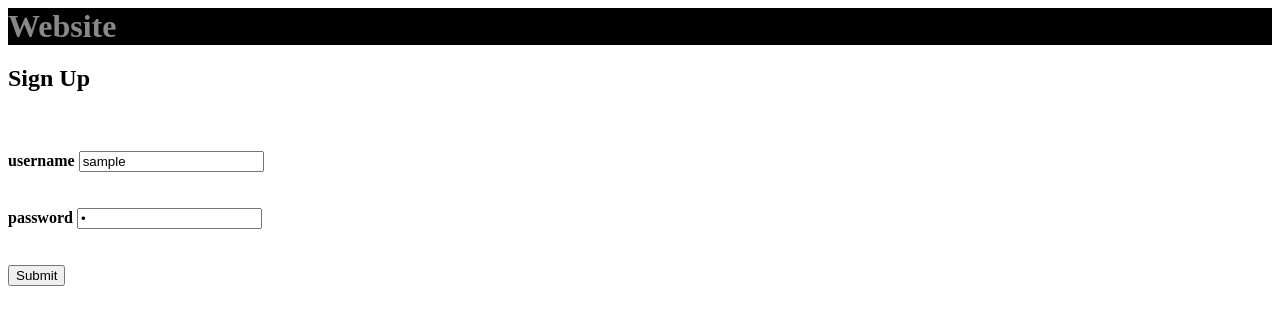
After one commit to 0918707799/Udacity-nanodegreeplus, a Python web app: template multiuserblog/project/subproject2/templates/login.html in a window 1280 px wide. The commit adds this page. Shown: the top 325 px of the page. Run offline with Jinja, Linux system fonts and the light colour scheme; the template is opened without the code that fills it: most values are stand-ins (such as "Sample title", 1, 10 or a date in 2020).

Commit message:
added login feature

```diff
--- a/multiuserblog/project/subproject2/templates/trial.html
+++ b/multiuserblog/project/subproject2/templates/firstpage.html
@@ -8,5 +8,5 @@
 <br>
 <br>
 <a href="/signup"> <button>SignUp</button></a>
-
+<a href="/login"> <button>LogIn</button></a>
 {% endblock %}
--- /dev/null
+++ b/multiuserblog/project/subproject2/templates/login.html
@@ -0,0 +1,20 @@
+{% extends "base.html" %} {% block content %}
+
+<form method="post">
+    <h2>Sign Up</h2>
+    <br>
+    <label><h4>username
+    <input type="text" name="username" value="{{username}}" >
+    </label>
+    <div style="color:red">{{error_username}}</div>
+    <br>
+    <br>
+    <label>password
+    <input type="password" name="password" value="{{password}}" >
+    </label>
+    <div style="color:red">{{error_password}}</div>
+    <br>
+    <br>
+    <input type="submit">
+</form>
+{% endblock %}
```
Also changed, not shown: multiuserblog/project/subproject2/signup.py (+18 -1 lines).
